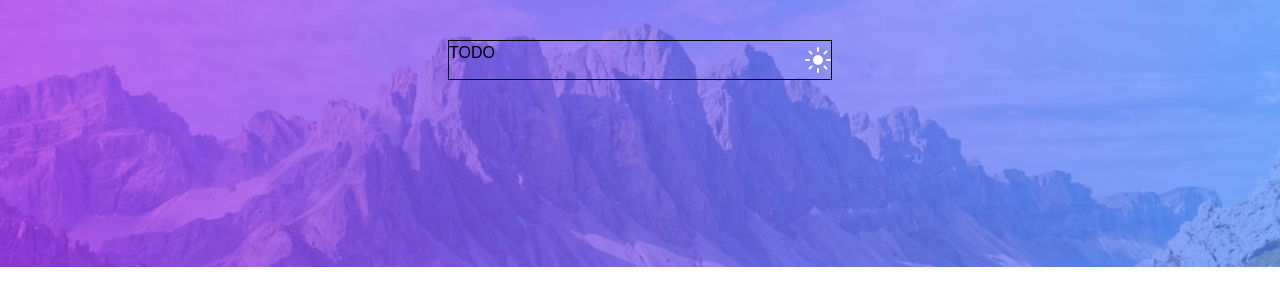
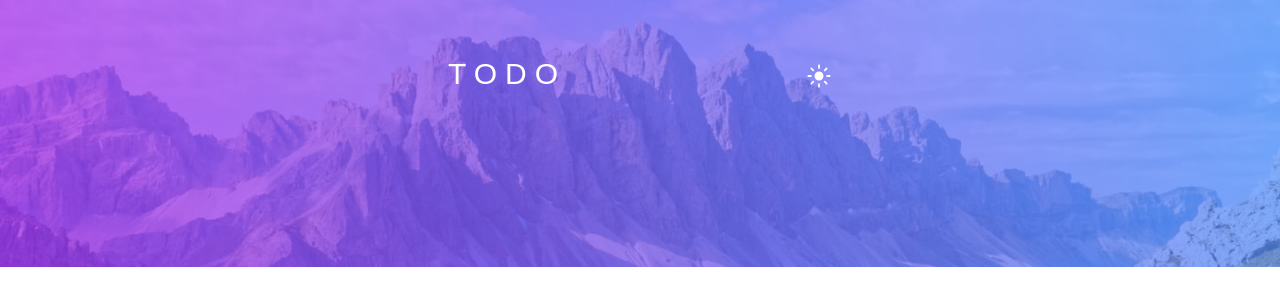
Before and after one commit to JestyUY/To-Do-list-Senpai, a React (Vite) app: page / in a window 1280 px wide. Shown: the top 306 px of the page. Built offline with nearby package versions, Linux system fonts and the light colour scheme; a web font is replaced by a local one.

Commit message:
darkmode size fixed, position fixed

```diff
--- a/index.html
+++ b/index.html
@@ -6,7 +6,7 @@
     <meta name="viewport" content="width=device-width, initial-scale=1.0" />
     <title>Vite + React</title>
   </head>
-  <body >
+  <body>
     <div id="root"></div>
     <script type="module" src="/src/main.jsx"></script>
   </body>
--- a/src/App.jsx
+++ b/src/App.jsx
@@ -7,8 +7,8 @@ import ButtonMode from "./ButtonMode/ButtonMode";
 function App() {
   return (
     <div className="bg-Mobile-Light w-screen h-screen bg-no-repeat bg-contain dark:bg-Mobile-Dark lg:bg-Desktop-Light dark:lg:bg-Desktop-Dark absolute">
-      <div className="flex justify-between lg:w-[30%] mx-auto h-10 w-3/4 border mt-10  ">
-        <span className="font-josefin">TODO</span>
+      <div className="flex justify-between lg:w-[30%] mx-auto h-10 w-4/5  lg:mt-14  mt-10">
+        <span className="font-josefin text-white text-3xl tracking-[8px] ">TODO</span>
         <ButtonMode />
       </div>
     </div>
--- a/src/ButtonMode/ButtonMode.jsx
+++ b/src/ButtonMode/ButtonMode.jsx
@@ -33,14 +33,14 @@ function ButtonMode() {
   function clickear() {
     if (tema === "light") {
       setTema("dark");
-      setLogo(moon);
+      setLogo(sun);
     } else {
       setTema("light");
-      setLogo(sun);
+      setLogo(moon);
     }
   }
 
-  return <button className="transition duration-500 hover:scale-125" onClick={clickear}>{logo}</button>;
+  return <button className="transition duration-500 hover:scale-125 scale-90" onClick={clickear}>{logo}</button>;
 }
 
 export default ButtonMode;
--- a/src/index.css
+++ b/src/index.css
@@ -1,4 +1,5 @@
 @import url('https://fonts.googleapis.com/css2?family=Belanosima:wght@400;600;700&display=swap');
+
 @tailwind base;
 @tailwind components;
 @tailwind utilities;
--- a/tailwind.config.js
+++ b/tailwind.config.js
@@ -1,23 +1,47 @@
 /** @type {import('tailwindcss').Config} */
 export default {
-  darkMode:'class',
   content: [
     "./index.html",
-    "./src/**/*.{js,ts,jsx,tsx}"
+    "./src/**/*.{js,ts,jsx,tsx}",
   ],
   theme: {
     fontFamily: {
             josefin: ['Belanosima', 'sans-serif'],
           },
-    colors:{},
     extend: {
       backgroundImage: {
               'Mobile-Light': "url('./src/assets/bg-mobile-light.jpg')",
               'Mobile-Dark': "url('./src/assets/bg-mobile-dark.jpg')",
               'Desktop-Light': "url('./src/assets/bg-desktop-light.jpg')",
               'Desktop-Dark': "url('./src/assets/bg-desktop-dark.jpg')"
-    }},
+            },
+    },
   },
   plugins: [],
+  darkMode:'class',
+}
 
-}
+
+// /** @type {import('tailwindcss').Config} */
+// export default {
+//   darkMode:'class',
+//   content: [
+//     "./index.html",
+//     "./src/**/*.{js,ts,jsx,tsx}"
+//   ],
+//   theme: {
+//     fontFamily: {
+//       josefin: ['Belanosima', 'sans-serif'],
+//     },
+//     colors:{},
+//     extend: {
+//       backgroundImage: {
+//       'Mobile-Light': "url('./src/assets/bg-mobile-light.jpg')",
+//       'Mobile-Dark': "url('./src/assets/bg-mobile-dark.jpg')",
+//       'Desktop-Light': "url('./src/assets/bg-desktop-light.jpg')",
+//       'Desktop-Dark': "url('./src/assets/bg-desktop-dark.jpg')"
+//     }},
+//   },
+//   plugins: [],
+
+// }
```
Lines whose indentation alone changed are shown as unchanged.
